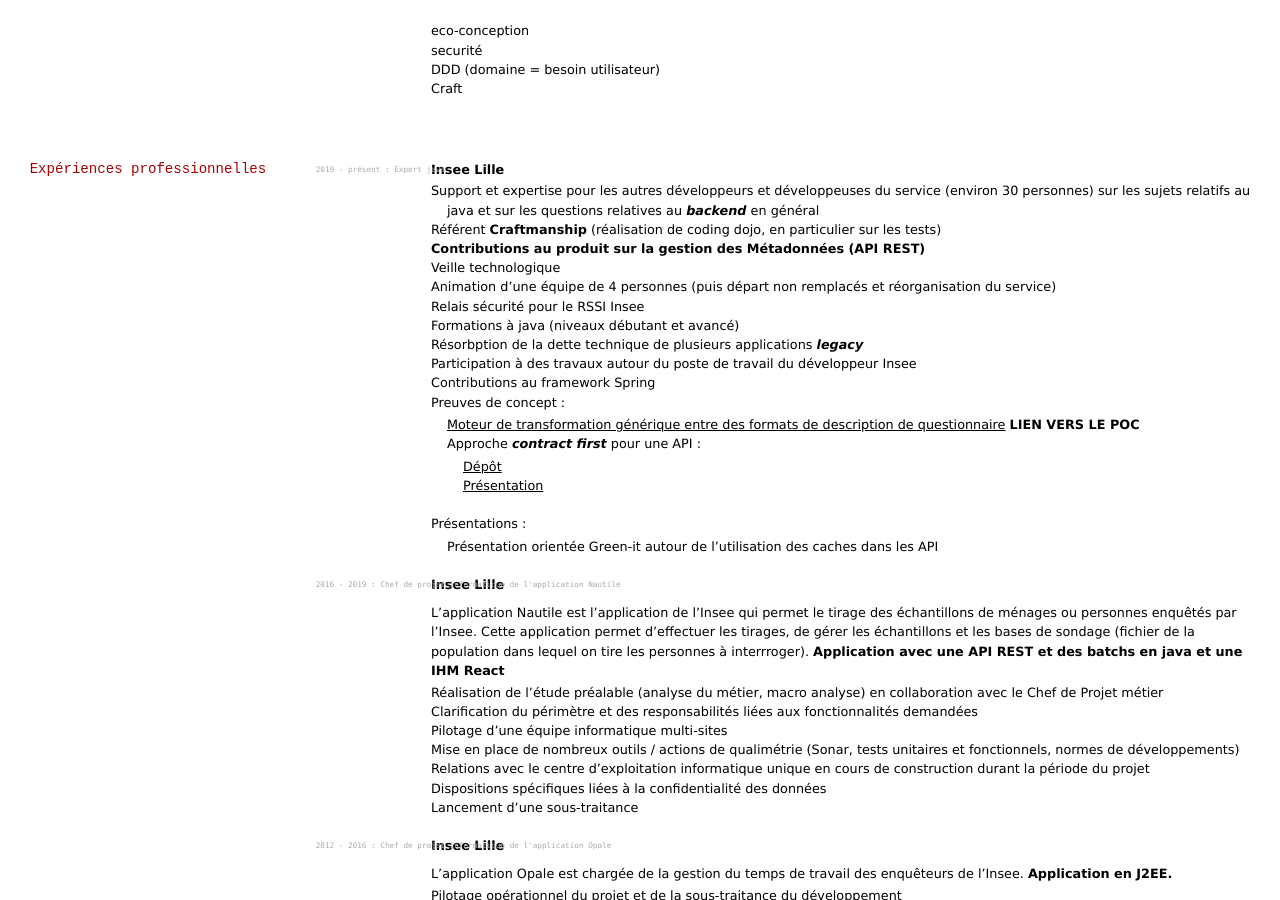
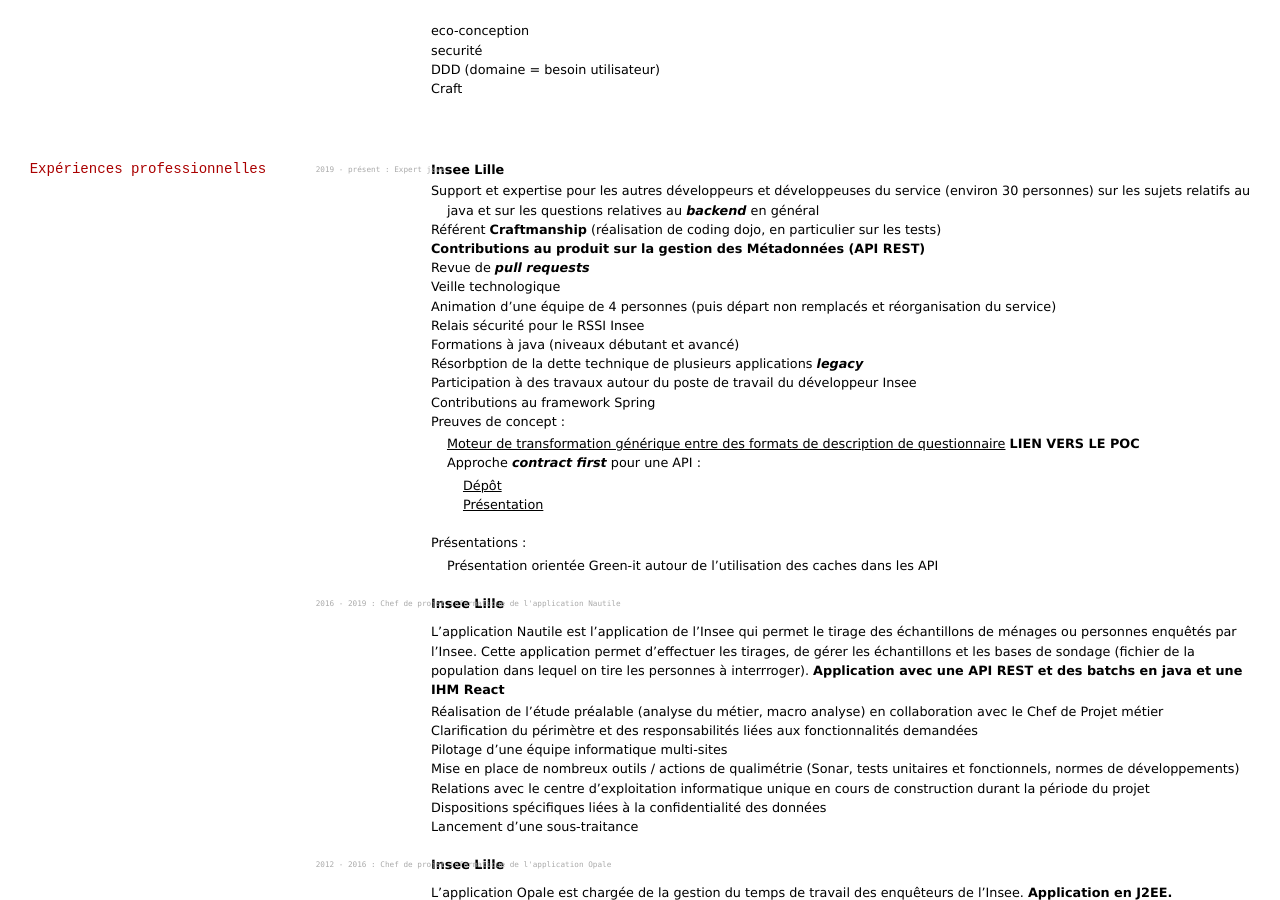
Before and after one commit to FBibonne/cv, a Jekyll site: the page built from index.md, in a window 1280 px wide and 900 px high, scrolled down 889 px. Built offline with Jekyll 4.4.1, drawn with Linux system fonts in a browser that asks for light colours.

Commit message:
mention revue PR

```diff
--- a/index.md
+++ b/index.md
@@ -61,6 +61,7 @@ Après un parcours classique initié par une expérience de développement et po
 - Support et expertise pour les autres développeurs et développeuses du service (environ 30 personnes) sur les sujets relatifs au java et sur les questions relatives au _backend_ en général
 - Référent **Craftmanship** (réalisation de coding dojo, en particulier sur les tests)
 - **Contributions au produit sur la gestion des Métadonnées (API REST)**
+- Revue de _pull requests_
 - Veille technologique
 - Animation d'une équipe de 4 personnes (puis départ non remplacés et réorganisation du service)
 - Relais sécurité pour le RSSI Insee
```
